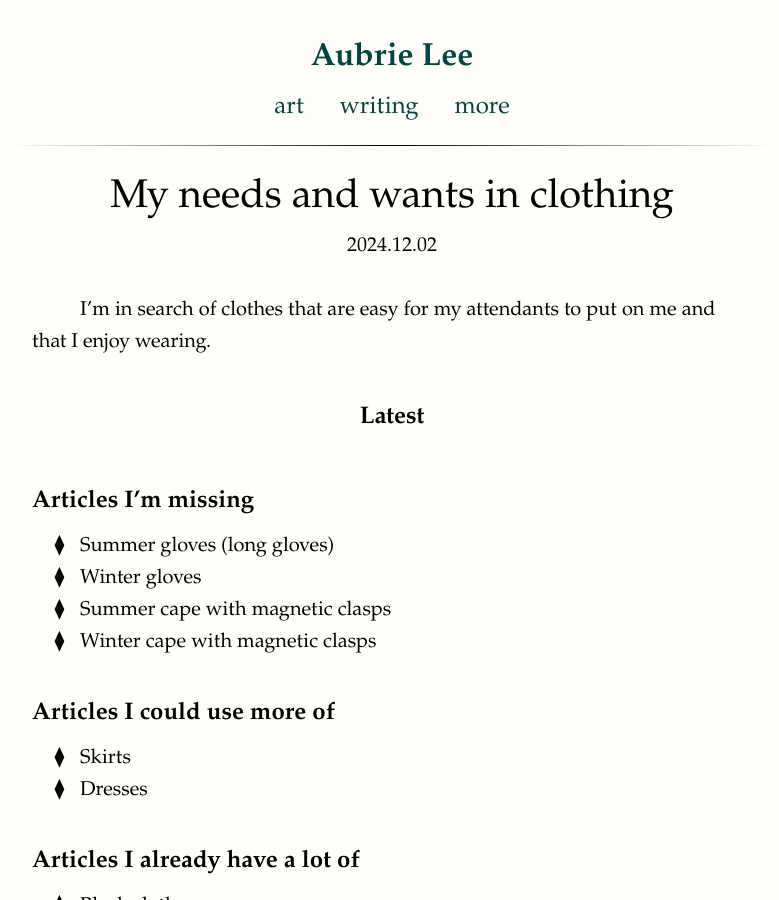
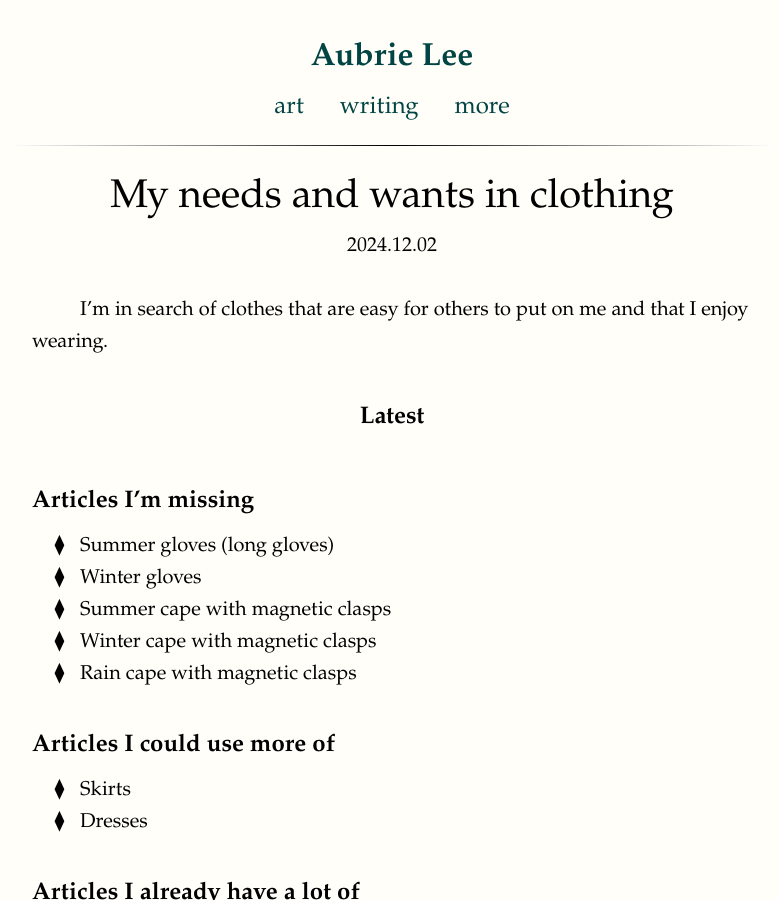
Before and after one commit to aubrielee/aubrielee.github.io, a Jekyll site: the page built from _posts/2024-12-02-clothing.md, in a window 1280 px wide and 900 px high. Shown: the whole window, without its empty margins (248-1027 px from the left). Built offline with Jekyll 4.4.1, drawn with Linux system fonts in a browser that asks for light colours; nearby versions of some CDN libraries; some web fonts are replaced; some of the changed text lies outside the part shown.

Commit message:
Update 2024-12-02-clothing.md

```diff
--- a/_posts/2024-12-02-clothing.md
+++ b/_posts/2024-12-02-clothing.md
@@ -10,7 +10,7 @@ permalink: /clothing
 
 <br>
 
-I'm in search of clothes that are easy for my attendants to put on me and that I enjoy wearing.
+I'm in search of clothes that are easy for others to put on me and that I enjoy wearing.
 
 ## Latest
 ### Articles I'm missing
@@ -18,6 +18,7 @@ I'm in search of clothes that are easy for my attendants to put on me and that I
 * Winter gloves
 * Summer cape with magnetic clasps
 * Winter cape with magnetic clasps
+* Rain cape with magnetic clasps
 
 ### Articles I could use more of
 * Skirts
@@ -55,6 +56,7 @@ Functionally, these do not work well:
 {: .noIndent}
 * Buttons (they are difficult to operate and get caught on my long hair)
 * Belts
+* Double-layer skirts with a loose inner layer (difficult to position correctly under me in wheelchair)
 * Designs that slip off my shoulders (e.g., low backs, spaghetti straps)
 
 <br>
```
